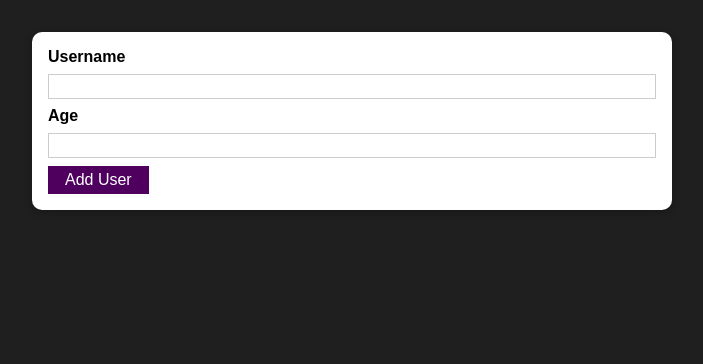
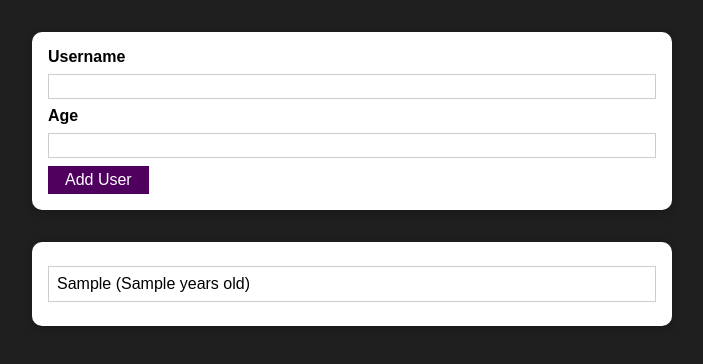
Before and after one commit to trlong357/section8, a React (Create React App) app: page / in a window 1280 px wide. Both pictures are taken after typing "Sample", "Sample" into the empty fields and a click on the button "Add User". Shown: the top 364 px of the page, without its empty margins (288-991 px from the left). Built offline with nearby package versions, Linux system fonts and the light colour scheme.

Commit message:
95. Managing a List of USers via State

```diff
--- a/src/App.js
+++ b/src/App.js
@@ -1,10 +1,21 @@
-import React from "react";
+import React, { useState } from "react";
 import AddUser from "./components/Users/AddUser";
+import UsersList from "./components/Users/UsersList";
+function App() {
+  const [usersList, setUsersList] = useState([]);
 
-function App() {
+  const addUserHandler = (uName, uAge) => {
+    setUsersList((prevUsersList) => {
+      return [
+        ...prevUsersList,
+        { name: uName, age: uAge, id: Math.random().toString() },
+      ];
+    });
+  };
   return (
     <div>
-      <AddUser />
+      <AddUser onAddUser={addUserHandler} />
+      <UsersList users={usersList} />
     </div>
   );
 }
--- a/src/components/Users/AddUser.js
+++ b/src/components/Users/AddUser.js
@@ -14,7 +14,7 @@
     if (+enteredAge < 1) {
       return;
     }
-    console.log(enteredUsername, enteredAge);
+    props.onAddUser(enteredUsername, enteredAge);
     setEnteredAge("");
     setEnteredUsername("");
   };
--- /dev/null
+++ b/src/components/Users/UsersList.js
@@ -0,0 +1,20 @@
+import React from "react";
+
+import Card from "../UI/Card";
+import classes from "./UsersList.module.css";
+
+const UsersList = (props) => {
+  return (
+    <Card className={classes.users}>
+      <ul>
+        {props.users.map((user) => (
+          <li key={user.id}>
+            {user.name} ({user.age} years old)
+          </li>
+        ))}
+      </ul>
+    </Card>
+  );
+};
+
+export default UsersList;
--- /dev/null
+++ b/src/components/Users/UsersList.module.css
@@ -0,0 +1,16 @@
+.users {
+  margin: 2rem auto;
+  width: 90%;
+  max-width: 40rem;
+}
+
+.users ul {
+  list-style: none;
+  padding: 1rem;
+}
+
+.users li {
+  border: 1px solid #ccc;
+  margin: 0.5rem 0;
+  padding: 0.5rem;
+}
```
